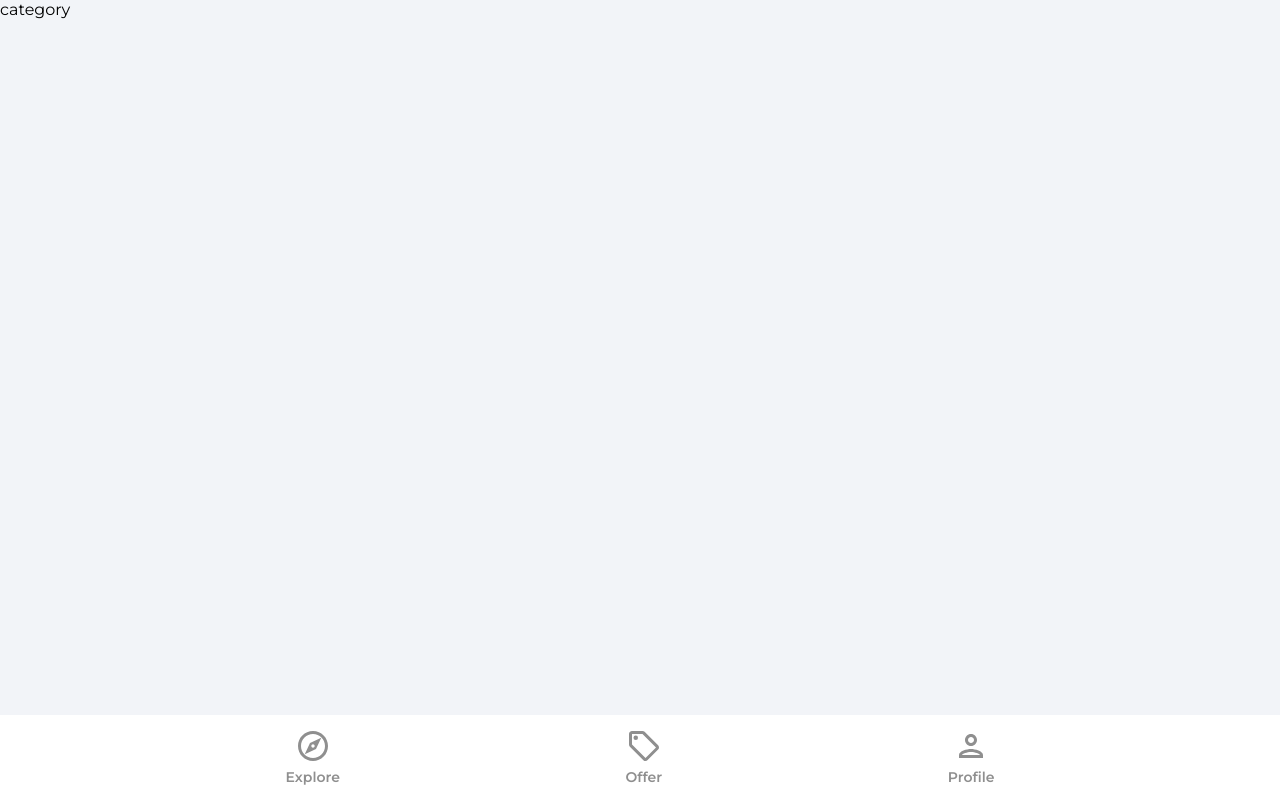
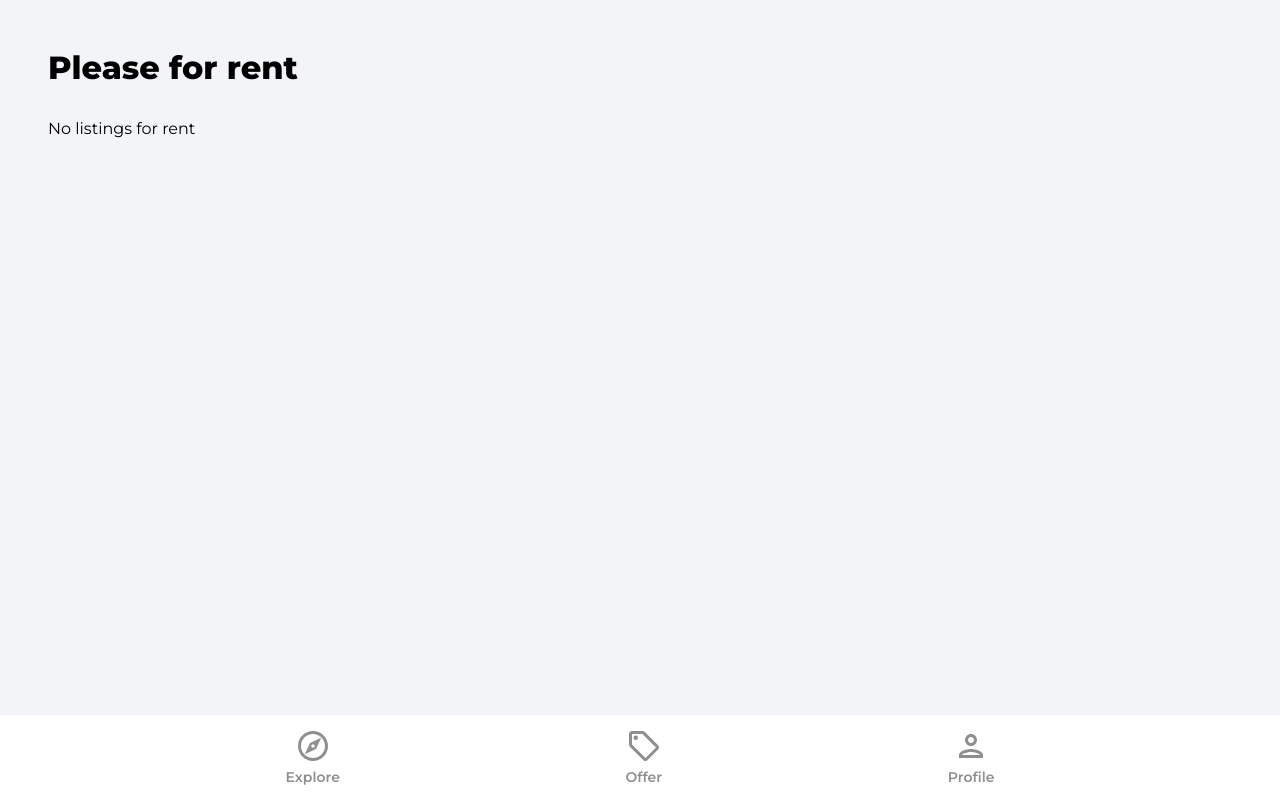
Before and after one commit to Annie-Huang/house-marketplace, a React (Create React App) app: page /category/rent in a window 1280 px wide. Built offline with nearby package versions, Linux system fonts and the light colour scheme; no server answers; the database is empty.

Commit message:
Create the basic template for Category.jsx

```diff
--- a/src/pages/Category.jsx
+++ b/src/pages/Category.jsx
@@ -11,6 +11,7 @@ import {
 import { db } from '../firebase.config';
 import { toast } from 'react-toastify';
 import { useEffect, useState } from 'react';
+import Spinner from '../components/Spinner';
 
 const Category = () => {
   const [listings, setListings] = useState(null);
@@ -56,7 +57,25 @@ const Category = () => {
     fetchListings();
   }, []);
 
-  return <div>category</div>;
+  return (
+    <div className='category'>
+      <header>
+        <p className='pageHeader'>
+          {params.categoryName === 'rent'
+            ? 'Please for rent'
+            : 'Place for sale'}
+        </p>
+      </header>
+
+      {loading ? (
+        <Spinner />
+      ) : listings && listings.length > 0 ? (
+        <></>
+      ) : (
+        <p>No listings for {params.categoryName}</p>
+      )}
+    </div>
+  );
 };
 
 export default Category;
```
